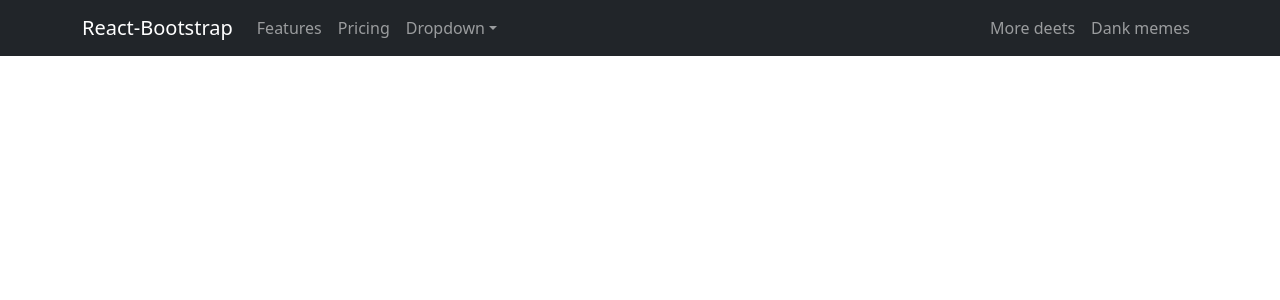
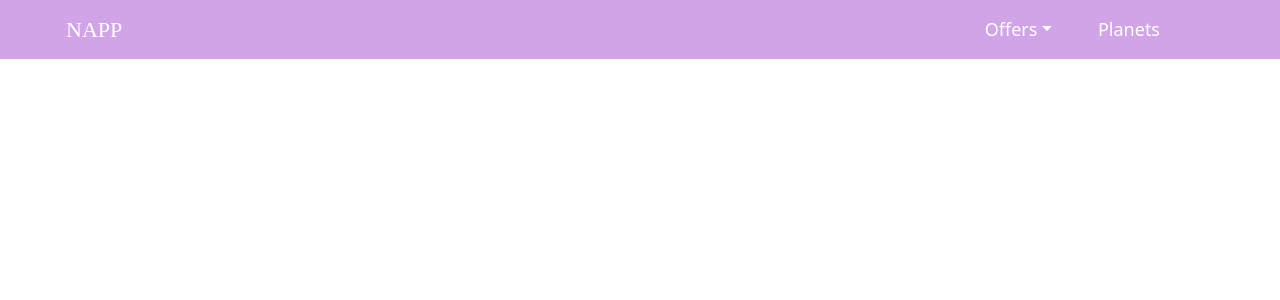
Before and after one commit to Tanmay2510/NasApi, a React (Create React App) app: page / in a window 1280 px wide. Shown: the top 300 px of the page. Built offline with nearby package versions, Linux system fonts and the light colour scheme.

Commit message:
Added partial nav

```diff
--- /dev/null
+++ b/src/Components/Nab.css
@@ -0,0 +1,9 @@
+.nav-bg{
+    background-color: rgb(208, 164, 230);
+}
+#basic-nav-dropdown{
+    color: white;
+    margin-right: 30px;
+    font-size: 18px;
+
+}
--- a/src/Components/Nab.js
+++ b/src/Components/Nab.js
@@ -3,33 +3,40 @@ import Nav from 'react-bootstrap/Nav';
 import Navbar from 'react-bootstrap/Navbar';
 import NavDropdown from 'react-bootstrap/NavDropdown';
 import React from 'react';
+import "./Nab.css"
 function Nab() {
+  const navstyle=
+    {
+      fontSize:'22px',
+      marginLeft:'-16px',
+      color:'white',
+      fontFamily:'Finlandica'
+    }
+    const linkstyle=
+      {
+        color:'white',
+        fontSize:'18px'
+      }
+
+
   return (
-    <Navbar collapseOnSelect expand="lg" bg="dark" variant="dark">
+    <Navbar className="nav-bg" expand="lg">
     <Container>
-        <Navbar.Brand href="#home">React-Bootstrap</Navbar.Brand>
-        <Navbar.Toggle aria-controls="responsive-navbar-nav" />
-        <Navbar.Collapse id="responsive-navbar-nav">
-          <Nav className="me-auto">
-            <Nav.Link href="#features">Features</Nav.Link>
-            <Nav.Link href="#pricing">Pricing</Nav.Link>
-            <NavDropdown title="Dropdown" id="collasible-nav-dropdown">
+
+      <Navbar.Brand  href="#home" style={navstyle}>NAPP</Navbar.Brand>
+      <Navbar.Toggle aria-controls="basic-navbar-nav" />
+      <Navbar.Collapse id="basic-navbar-nav">
+        <Nav className="ms-auto" style={{marginRight:'30px'}} >
+
+          <NavDropdown title="Offers" id="basic-nav-dropdown"   >
             <NavDropdown.Item href="#action/3.1">Action</NavDropdown.Item>
-              <NavDropdown.Item href="#action/3.2">
-                Another action
-              </NavDropdown.Item>
+            <NavDropdown.Item href="#action/3.2">Another action</NavDropdown.Item>
             <NavDropdown.Item href="#action/3.3">Something</NavDropdown.Item>
             <NavDropdown.Divider />
-              <NavDropdown.Item href="#action/3.4">
-                Separated link
-              </NavDropdown.Item>
+            <NavDropdown.Item href="#action/3.4">Separated link</NavDropdown.Item>
           </NavDropdown>
-          </Nav>
-          <Nav>
-            <Nav.Link href="#deets">More deets</Nav.Link>
-            <Nav.Link eventKey={2} href="#memes">
-              Dank memes
-            </Nav.Link>
+          <Nav.Link href="#link" style={linkstyle}>Planets</Nav.Link>
+
         </Nav>
       </Navbar.Collapse>
     </Container>
```
Lines whose indentation alone changed are shown as unchanged.
